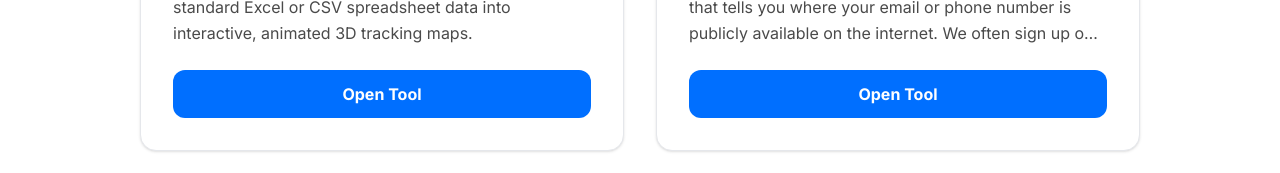
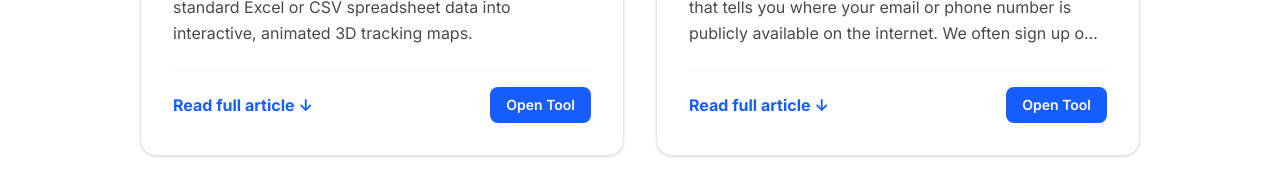
Before and after one commit to manankuntal5-afk/toolkit-pro, a React (Vite) app: page /blog in a window 1280 px wide. Shown: the part 704-877 px from the top of the page. Built offline with nearby package versions, Linux system fonts and the light colour scheme.

Commit message:
feat: improve slider performance and link blog articles
Reduce slider transition duration for a snappier feel and update the blog component to link directly to the first article of each tool.

```diff
--- a/src/components/Blog.tsx
+++ b/src/components/Blog.tsx
@@ -1,6 +1,7 @@
 import React from "react";
 import { Link } from "react-router-dom";
 import { BLOG_ARTICLES } from "../blogData";
+import { ARTICLES } from "../articlesData";
 
 export default function Blog() {
   return (
@@ -16,7 +17,10 @@ export default function Blog() {
       </div>
 
       <div className="grid grid-cols-1 md:grid-cols-2 gap-8">
-        {BLOG_ARTICLES.map((article) => (
+        {BLOG_ARTICLES.map((article) => {
+          const toolId = article.toolUrl.replace('/', '');
+          const firstArticle = ARTICLES.find(a => a.toolId === toolId);
+          return (
           <article
             key={article.id}
             className="bg-white rounded-2xl shadow-sm border border-gray-200 overflow-hidden flex flex-col hover:shadow-xl transition-shadow duration-300"
@@ -39,17 +43,27 @@ export default function Blog() {
                 {article.whatItIs}
               </p>
 
-              <div className="mt-auto">
+              <div className="mt-auto pt-4 border-t border-gray-100 flex items-center justify-between">
+                {firstArticle && (
+                  <Link
+                    to={`/${toolId}/${firstArticle.id}`}
+                    className="text-blue-600 font-bold hover:underline inline-flex items-center"
+                  >
+                    Read full article <span className="ml-1">&darr;</span>
+                  </Link>
+                )}
                 <Link
                   to={article.toolUrl}
-                  className="w-full flex items-center justify-center bg-[#006fff] hover:bg-[#005cde] text-white px-6 py-3 rounded-xl font-bold transition-colors"
+                  onClick={() => window.scrollTo(0, 0)}
+                  className="text-sm font-semibold text-white bg-blue-600 hover:bg-blue-700 px-4 py-2 rounded-lg transition-colors whitespace-nowrap ml-auto"
                 >
                   Open Tool
                 </Link>
               </div>
             </div>
           </article>
-        ))}
+          );
+        })}
       </div>
     </div>
   );
--- a/src/components/Layout.tsx
+++ b/src/components/Layout.tsx
@@ -104,7 +104,7 @@ export default function Layout({ children }: { children: React.ReactNode }) {
       timer = setInterval(() => {
         setIsTransitioning(true);
         setSliderIndex(prev => prev + 1);
-      }, 3500);
+      }, 2000);
     }
     return () => clearInterval(timer);
   }, [isArticleView, sliderArticles.length, currentSlug]);
@@ -114,7 +114,7 @@ export default function Layout({ children }: { children: React.ReactNode }) {
       const resetTimer = setTimeout(() => {
         setIsTransitioning(false);
         setSliderIndex(0);
-      }, 700);
+      }, 500);
       return () => clearTimeout(resetTimer);
     }
   }, [sliderIndex, sliderArticles.length]);
@@ -582,7 +582,7 @@ export default function Layout({ children }: { children: React.ReactNode }) {
                           <div
                             className={cn(
                               "flex w-full",
-                              isTransitioning ? "transition-transform duration-700 ease-in-out" : "transition-none"
+                              isTransitioning ? "transition-transform duration-500 ease-in-out" : "transition-none"
                             )}
                             style={{
                               transform: `translateX(-${isMobile ? sliderIndex * 80 : sliderIndex * 47}%)`
@@ -819,7 +819,7 @@ export default function Layout({ children }: { children: React.ReactNode }) {
                               </Link>
                               <Link
                                 to={`/${currentToolId}`}
-                                onClick={() => window.scrollTo({top: 0, behavior: 'smooth'})}
+                                onClick={() => window.scrollTo(0, 0)}
                                 className="text-sm font-semibold text-white bg-blue-600 hover:bg-blue-700 px-4 py-2 rounded-lg transition-colors whitespace-nowrap"
                               >
                                 Open Tool
@@ -936,6 +936,7 @@ export default function Layout({ children }: { children: React.ReactNode }) {
                   <li>
                     <Link
                       to="/about"
+                      onClick={() => window.scrollTo(0, 0)}
                       className="text-slate-500 hover:text-blue-600 font-medium transition-colors text-[15px]"
                     >
                       About Us
@@ -944,6 +945,7 @@ export default function Layout({ children }: { children: React.ReactNode }) {
                   <li>
                     <Link
                       to="/contact"
+                      onClick={() => window.scrollTo(0, 0)}
                       className="text-slate-500 hover:text-blue-600 font-medium transition-colors text-[15px]"
                     >
                       Contact Us
@@ -959,6 +961,7 @@ export default function Layout({ children }: { children: React.ReactNode }) {
                   <li>
                     <Link
                       to="/privacy"
+                      onClick={() => window.scrollTo(0, 0)}
                       className="text-slate-500 hover:text-blue-600 font-medium transition-colors text-[15px]"
                     >
                       Privacy Policy
@@ -967,6 +970,7 @@ export default function Layout({ children }: { children: React.ReactNode }) {
                   <li>
                     <Link
                       to="/terms"
+                      onClick={() => window.scrollTo(0, 0)}
                       className="text-slate-500 hover:text-blue-600 font-medium transition-colors text-[15px]"
                     >
                       Terms & Conditions
```
